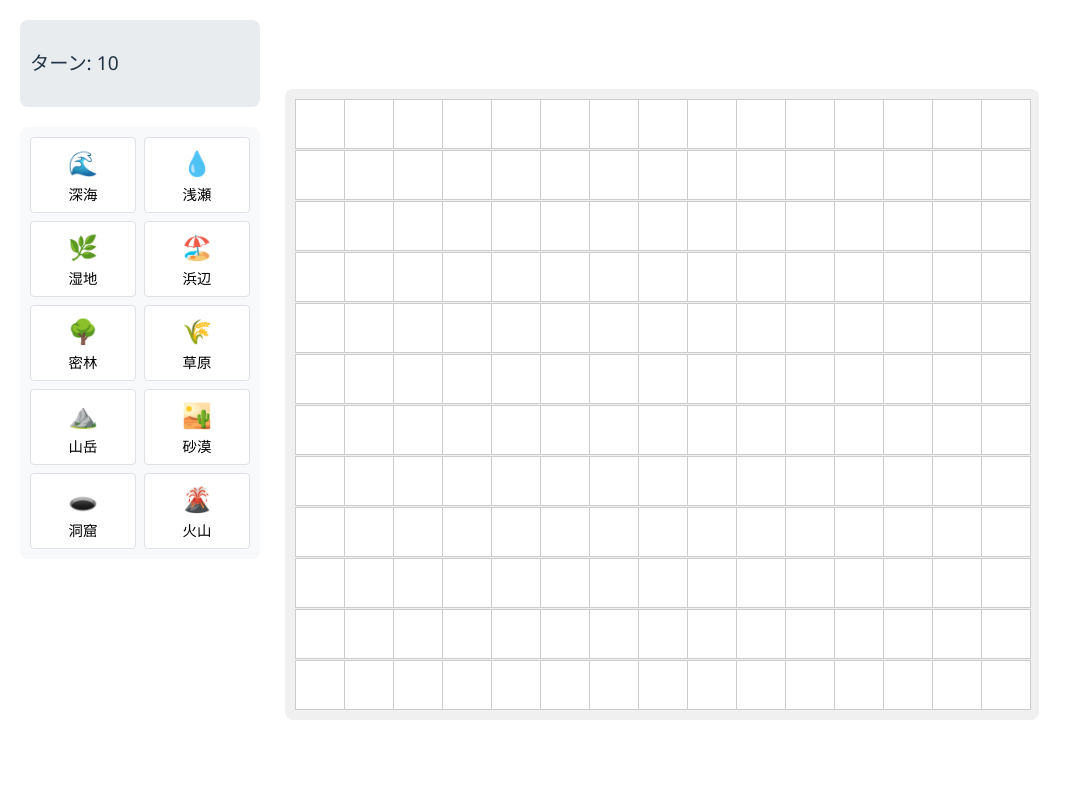
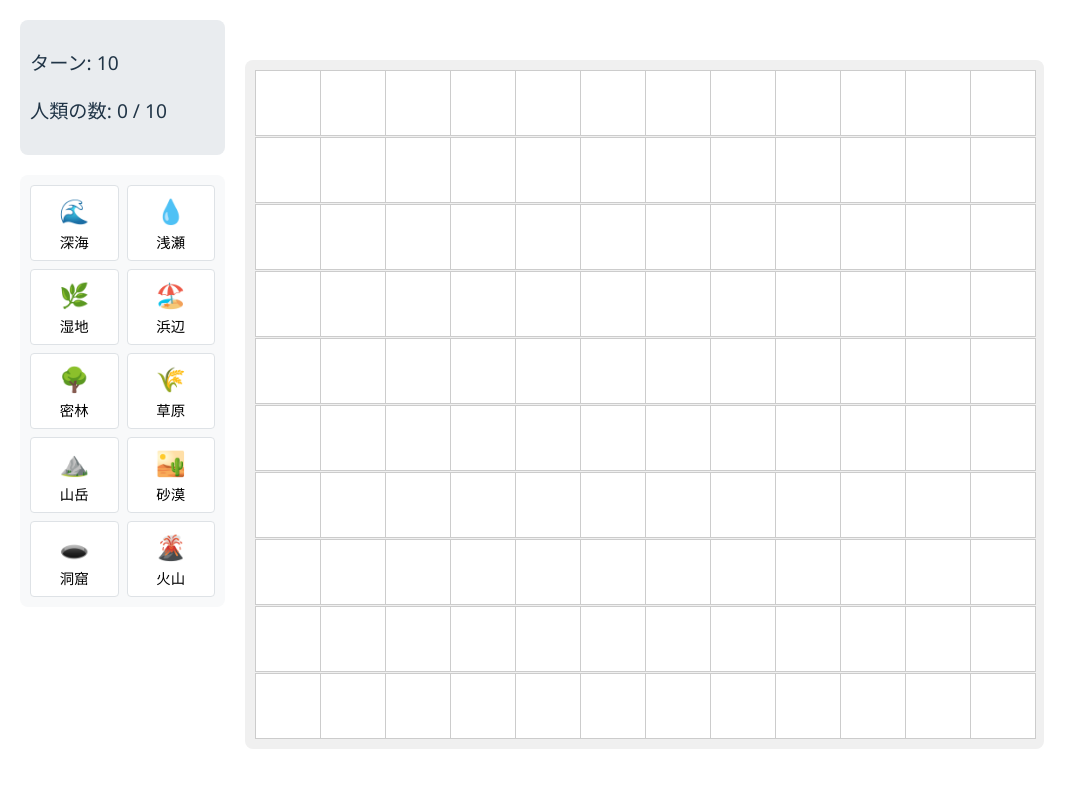
Before and after one commit to kekoyana/ai_game, a React (Vite) app in the folder evolife/: page / in a window 1280 px wide. Shown: the top 788 px of the page, without its empty margins (0-1087 px from the left). Built offline with nearby package versions, Linux system fonts and the light colour scheme.

Commit message:
ゴールを設定する

```diff
--- a/evolife/src/App.css
+++ b/evolife/src/App.css
@@ -29,6 +29,34 @@
   background-color: #e9ecef;
   border-radius: 8px;
   font-size: 1.2em;
+}
+
+.game-clear-message {
+  margin-top: 10px;
+  padding: 10px;
+  background-color: #28a745;
+  color: white;
+  border-radius: 4px;
+  text-align: center;
+  font-weight: bold;
+  animation: pulse-green 2s infinite;
+}
+
+@keyframes pulse-green {
+  0% {
+    transform: scale(1);
+    box-shadow: 0 0 0 0 rgba(40, 167, 69, 0.7);
+  }
+
+  50% {
+    transform: scale(1.05);
+    box-shadow: 0 0 0 10px rgba(40, 167, 69, 0);
+  }
+
+  100% {
+    transform: scale(1);
+    box-shadow: 0 0 0 0 rgba(40, 167, 69, 0);
+  }
 }
 
 .environment-selector {
--- a/evolife/src/App.tsx
+++ b/evolife/src/App.tsx
@@ -6,7 +6,7 @@ import type { EnvironmentType, GameState, EvolutionStage, Cell } from './types/g
 import { environments } from './data/environments';
 import { EVOLUTION_PATHS } from './types/game';
 
-// 隣接セルの座標を取得
+// 隣接セルの座標を取得（周囲8マス）
 const getAdjacentCells = (row: number, col: number, maxRow: number, maxCol: number) => {
   const adjacent: [number, number][] = [];
   for (let i = -1; i <= 1; i++) {
@@ -22,17 +22,42 @@ const getAdjacentCells = (row: number, col: number, maxRow: number, maxCol: numb
   return adjacent;
 };
 
+// 同種の生物の数をカウント
+const countSameSpecies = (
+  board: Cell[][],
+  row: number,
+  col: number,
+  stage: EvolutionStage
+): number => {
+  const adjacent = getAdjacentCells(row, col, board.length, board[0].length);
+  return adjacent.reduce((count, [r, c]) => {
+    const organism = board[r][c].organism;
+    return organism && organism.stage === stage ? count + 1 : count;
+  }, 0);
+};
+
+// ボード上の特定の種の生物の数をカウント
+const countSpecies = (board: Cell[][], stage: EvolutionStage): number => {
+  return board.reduce((total, row) => {
+    return total + row.reduce((count, cell) => {
+      return cell.organism?.stage === stage ? count + 1 : count;
+    }, 0);
+  }, 0);
+};
+
 function App() {
-  // ゲームの初期状態を設定（12x15のマス目）
+  // ゲームの初期状態を設定（10x12のマス目）
   const initialState: GameState = {
-    board: Array(12).fill(null).map(() =>
-      Array(15).fill(null).map(() => ({
+    board: Array(10).fill(null).map(() =>
+      Array(12).fill(null).map(() => ({
         environment: null,
         organism: null,
       }))
     ),
     selectedEnvironment: null,
     turn: 0,
+    isGameCleared: false,
+    humanCount: 0,
   };
 
   const [gameState, setGameState] = useState<GameState>(initialState);
@@ -47,7 +72,7 @@ function App() {
 
   // セルのクリック処理
   const handleCellClick = (row: number, col: number) => {
-    if (!gameState.selectedEnvironment) return;
+    if (!gameState.selectedEnvironment || gameState.isGameCleared) return;
 
     setGameState(prev => {
       const newBoard = [...prev.board.map(row => [...row])];
@@ -75,6 +100,8 @@ function App() {
 
   // ターン経過処理
   const processTurn = useCallback(() => {
+    if (gameState.isGameCleared) return;
+
     setGameState(prev => {
       const newBoard: Cell[][] = JSON.parse(JSON.stringify(prev.board));
       const maxRow = prev.board.length;
@@ -88,6 +115,18 @@ function App() {
 
           // 生物の移動と繁殖の処理
           if (cell.organism) {
+            // 同種の生物の密集度をチェック
+            const sameSpeciesCount = countSameSpecies(newBoard, row, col, cell.organism.stage);
+
+            // 密集によるストレス
+            if (sameSpeciesCount >= 4) {
+              // 50%の確率で死滅
+              if (Math.random() < 0.5) {
+                cell.organism = null;
+                continue;
+              }
+            }
+
             const adjacent = getAdjacentCells(row, col, maxRow, maxCol);
 
             // 30%の確率で隣接セルに移動または繁殖
@@ -116,7 +155,7 @@ function App() {
             }
           }
 
-          // 通常の生物の更新処理
+          // 生物がいない場合の新規発生処理
           if (!cell.organism) {
             if (
               cell.environment.canSpawnPrimitive &&
@@ -129,7 +168,10 @@ function App() {
                 adaptationScore: cell.environment.adaptability.primitive,
               };
             }
-          } else {
+            continue;
+          }
+
+          // 生存している生物の更新
           const organism = cell.organism;
           const adaptability = cell.environment.adaptability[organism.stage];
           const environmentType = cell.environment.type;
@@ -174,15 +216,22 @@ function App() {
           }
         }
       }
-      }
+
+      // 人類の数をカウント
+      const newHumanCount = countSpecies(newBoard, 'human');
+
+      // クリア判定
+      const isCleared = newHumanCount >= 10;
 
       return {
         ...prev,
         board: newBoard,
         turn: prev.turn + 1,
+        humanCount: newHumanCount,
+        isGameCleared: isCleared,
       };
     });
-  }, []);
+  }, [gameState.isGameCleared]);
 
   // 定期的なターン処理（500ミリ秒ごとに更新）
   useEffect(() => {
@@ -195,6 +244,12 @@ function App() {
       <div className="game-left-panel">
         <div className="game-info">
           <p>ターン: {gameState.turn}</p>
+          <p>人類の数: {gameState.humanCount} / 10</p>
+          {gameState.isGameCleared && (
+            <div className="game-clear-message">
+              クリア！おめでとうございます！
+            </div>
+          )}
         </div>
         <EnvironmentSelector
           selectedEnvironment={gameState.selectedEnvironment}
--- a/evolife/src/components/Cell.tsx
+++ b/evolife/src/components/Cell.tsx
@@ -97,14 +97,14 @@ export const Cell: React.FC<CellProps> = ({ cell, onClick }) => {
     <div
       onClick={onClick}
       style={{
-        width: '48px',
-        height: '48px',
+        width: '64px',
+        height: '64px',
         border: '1px solid #ccc',
         backgroundColor,
         display: 'flex',
         alignItems: 'center',
         justifyContent: 'center',
-        fontSize: '1.8em',
+        fontSize: '2.4em',
         cursor: 'pointer',
         position: 'relative',
         transition: 'all 0.3s ease',
--- a/evolife/src/components/GameBoard.tsx
+++ b/evolife/src/components/GameBoard.tsx
@@ -12,9 +12,10 @@ export const GameBoard: React.FC<GameBoardProps> = ({ gameState, onCellClick })
     <div
       className="game-board"
       style={{
-        gridTemplateColumns: `repeat(${gameState.board[0].length}, 48px)`,
+        gridTemplateColumns: `repeat(${gameState.board[0].length}, 64px)`,
         width: 'fit-content',
         height: 'fit-content',
+        margin: '0 auto',
       }}
     >
       {gameState.board.map((row, rowIndex) =>
--- a/evolife/src/types/game.ts
+++ b/evolife/src/types/game.ts
@@ -63,6 +63,8 @@ export interface GameState {
   board: Cell[][];
   selectedEnvironment: EnvironmentType | null;
   turn: number;
+  isGameCleared: boolean; // クリアフラグ
+  humanCount: number; // 人類の数
 }
 
 // 進化の経路を定義
```
Lines whose indentation alone changed are shown as unchanged.
